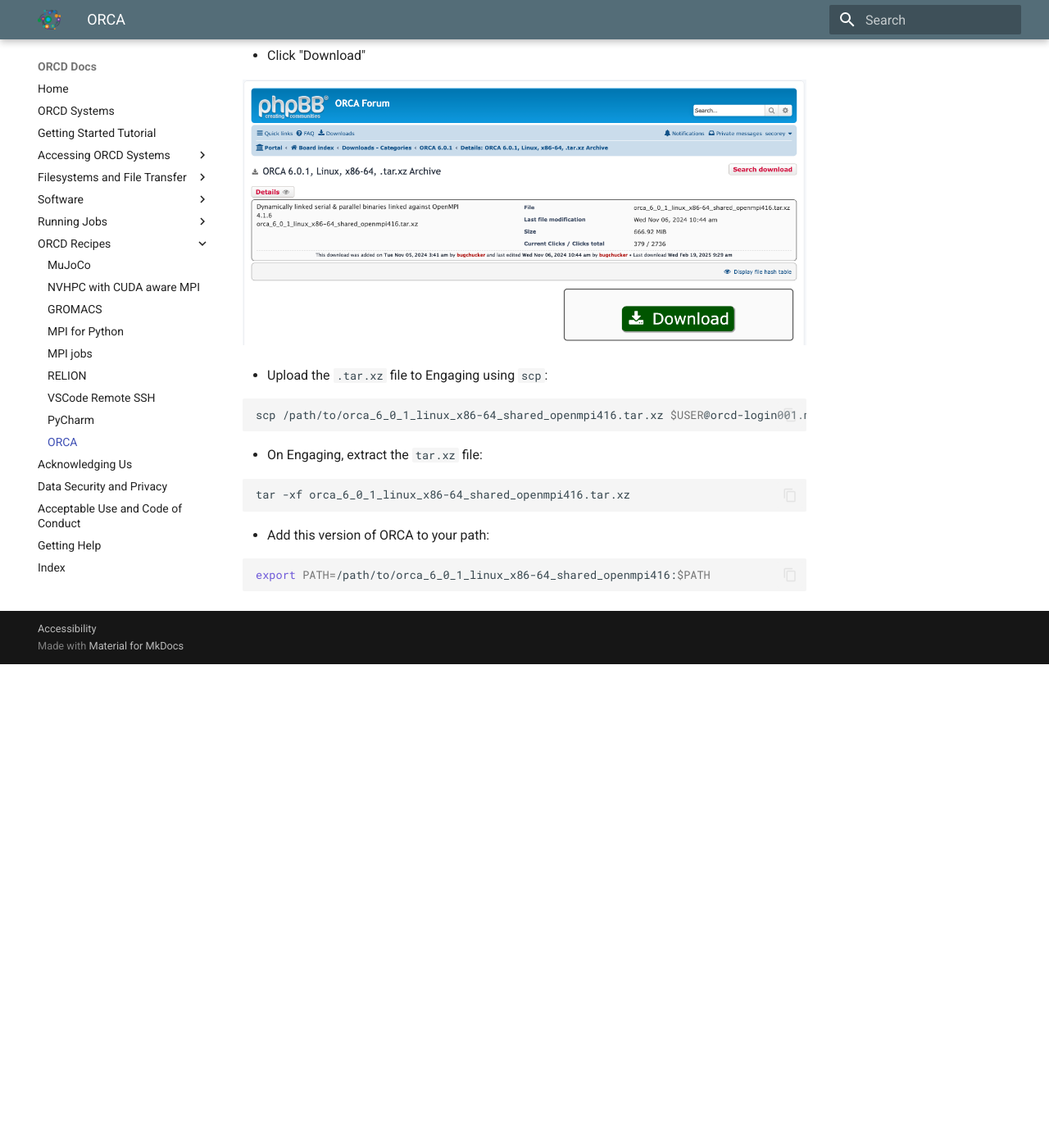
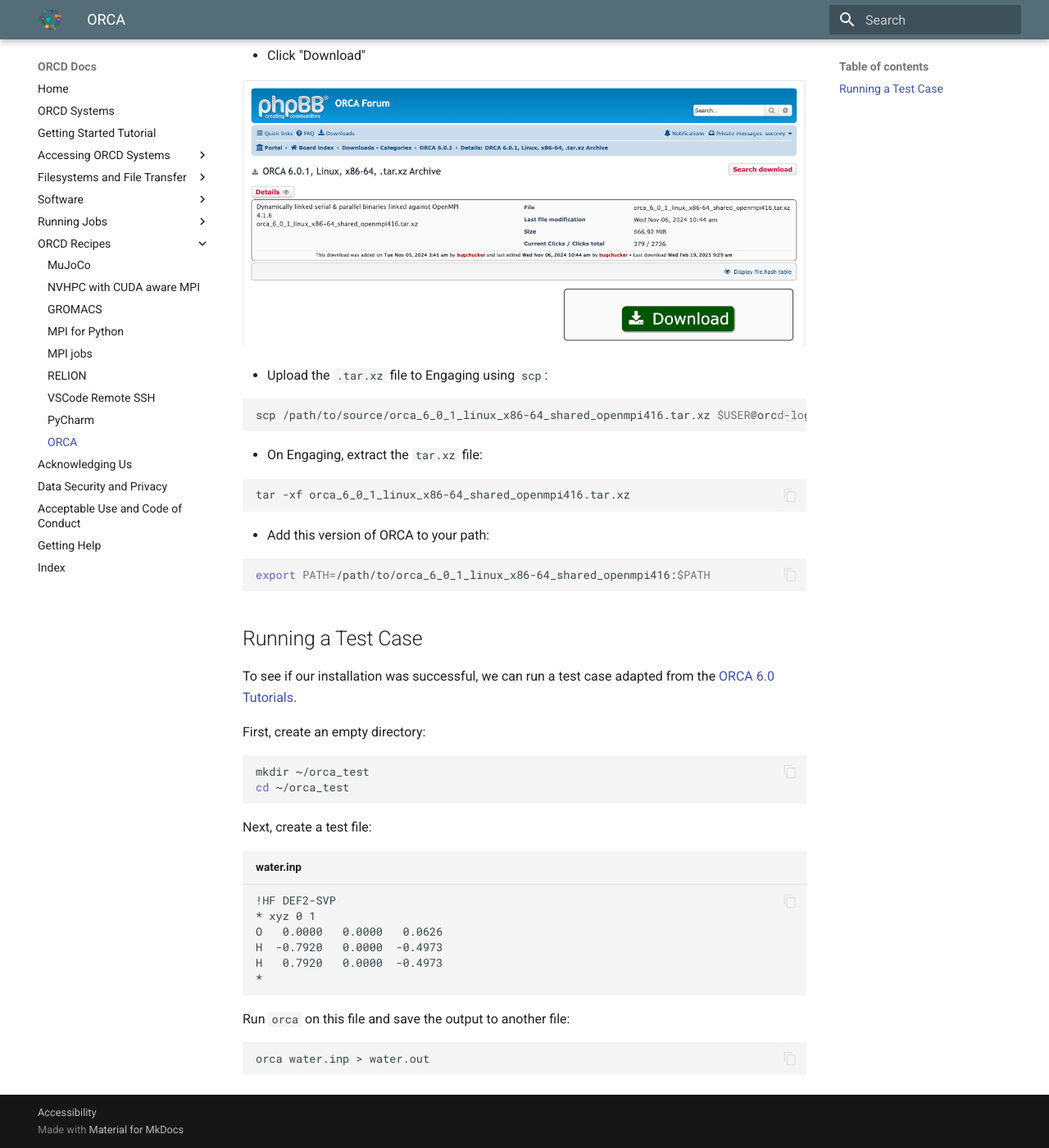
Before and after one commit to mit-orcd/orcd-docs-edit, an MkDocs documentation site: the page built from docs/recipes/orca.md, in a window 1280 px wide and 1400 px high, scrolled down 1465 px. Shown: the whole window at 82% size. Built offline with MkDocs 1.6.1 and Material for MkDocs 9.7.7, drawn with Linux system fonts in a browser that asks for light colours; before the commit the page ends 2275 px from its top, so only the background shows below that.

Commit message:
adding test case

````diff
--- a/docs/recipes/orca.md
+++ b/docs/recipes/orca.md
@@ -26,7 +26,7 @@
 - Upload the `.tar.xz` file to Engaging using `scp`:
 
 ```bash
-scp /path/to/orca_6_0_1_linux_x86-64_shared_openmpi416.tar.xz $USER@orcd-login001.mit.edu ~/
+scp /path/to/source/orca_6_0_1_linux_x86-64_shared_openmpi416.tar.xz $USER@orcd-login001.mit.edu /path/to/destination
 ```
 
 - On Engaging, extract the `tar.xz` file:
@@ -40,3 +40,32 @@
 ```bash
 export PATH=/path/to/orca_6_0_1_linux_x86-64_shared_openmpi416:$PATH
 ```
+
+## Running a Test Case
+
+To see if our installation was successful, we can run a test case adapted from
+the [ORCA 6.0 Tutorials](https://www.faccts.de/docs/orca/6.0/tutorials/first_steps/first_calc.html).
+
+First, create an empty directory:
+
+```bash
+mkdir ~/orca_test
+cd ~/orca_test
+```
+
+Next, create a test file:
+
+```title="water.inp"
+!HF DEF2-SVP
+* xyz 0 1
+O   0.0000   0.0000   0.0626
+H  -0.7920   0.0000  -0.4973
+H   0.7920   0.0000  -0.4973
+*
+```
+
+Run `orca` on this file and save the output to another file:
+
+```bash
+orca water.inp > water.out
+```
````
